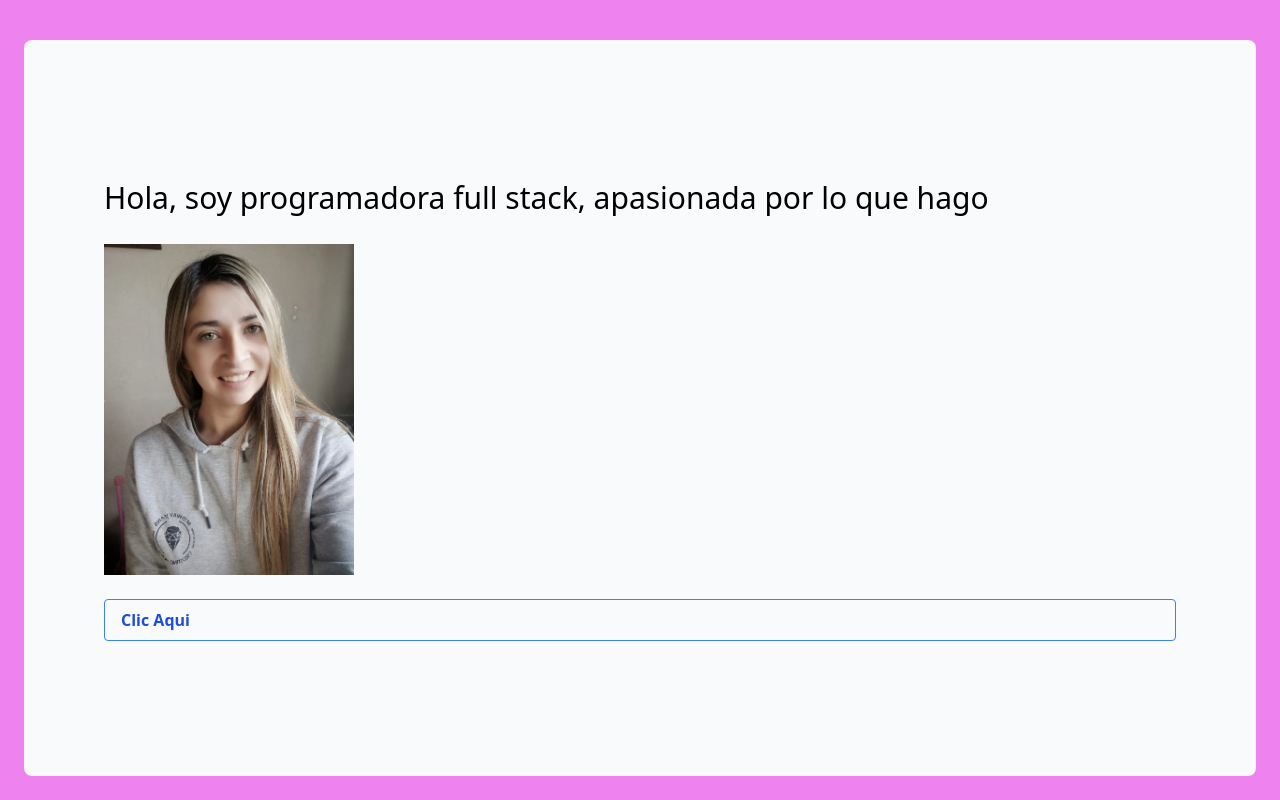
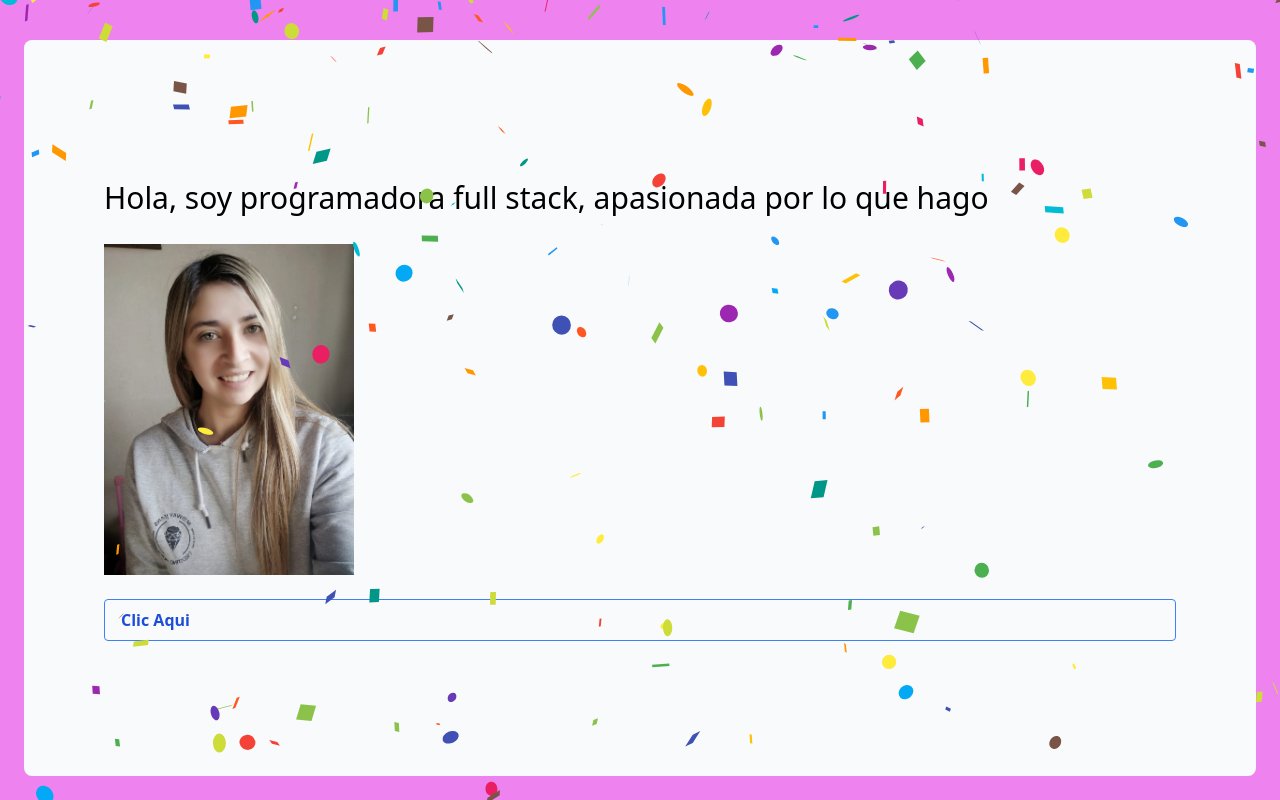
Before and after one commit to carobarragan/CarolinaPortfolio, a Next.js app: page / in a window 1280 px wide. Built offline with nearby package versions, Linux system fonts and the light colour scheme; a web font is replaced by a local one.

Commit message:
confetti

```diff
--- a/package.json
+++ b/package.json
@@ -11,8 +11,10 @@
   "dependencies": {
     "@heroicons/react": "^2.0.18",
     "boxicons": "^2.1.4",
+    "canvas-confetti": "^1.9.2",
     "next": "13.5.6",
     "react": "^18",
+    "react-confetti": "^6.1.0",
     "react-dom": "^18"
   },
   "devDependencies": {
--- a/src/app/page.tsx
+++ b/src/app/page.tsx
@@ -1,4 +1,6 @@
+"use client";
 import Image from "next/image";
+import Confetti from "react-confetti";
 
 export default function Home() {
   return (
@@ -6,6 +8,7 @@ export default function Home() {
       <div className="mt-4 flex grow flex-col justify-center gap-6 rounded-lg bg-gray-50 px-6 py-10 md:w-/5 md:px-20">
         <p className={`text-xl text-gray-000 md:text-3xl md:leading-normal`}>
           <div>
+            <Confetti />
             Hola, soy programadora full stack, apasionada por lo que hago
           </div>
         </p>
```
Also changed, not shown: 1 other file (tests, documents, lock files or other folders).
